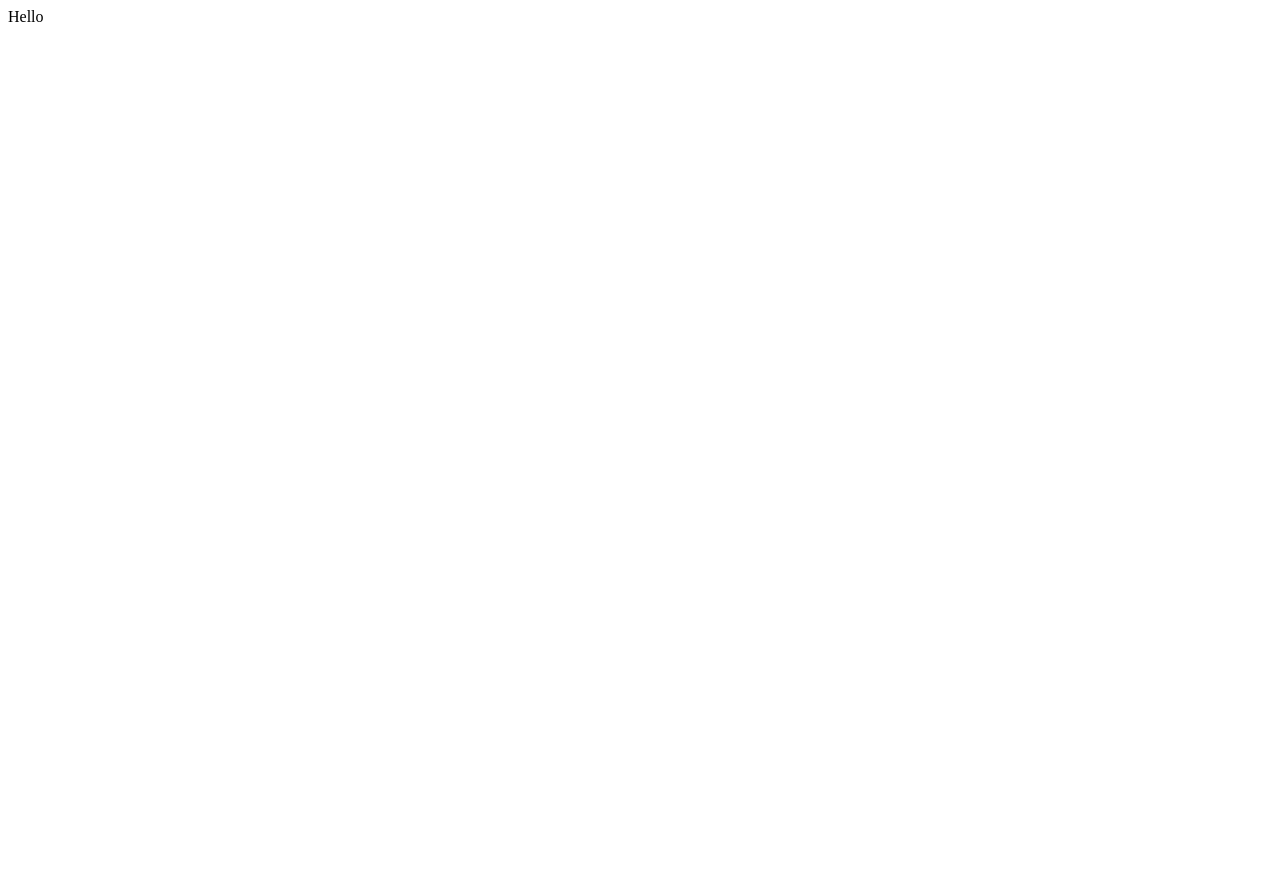
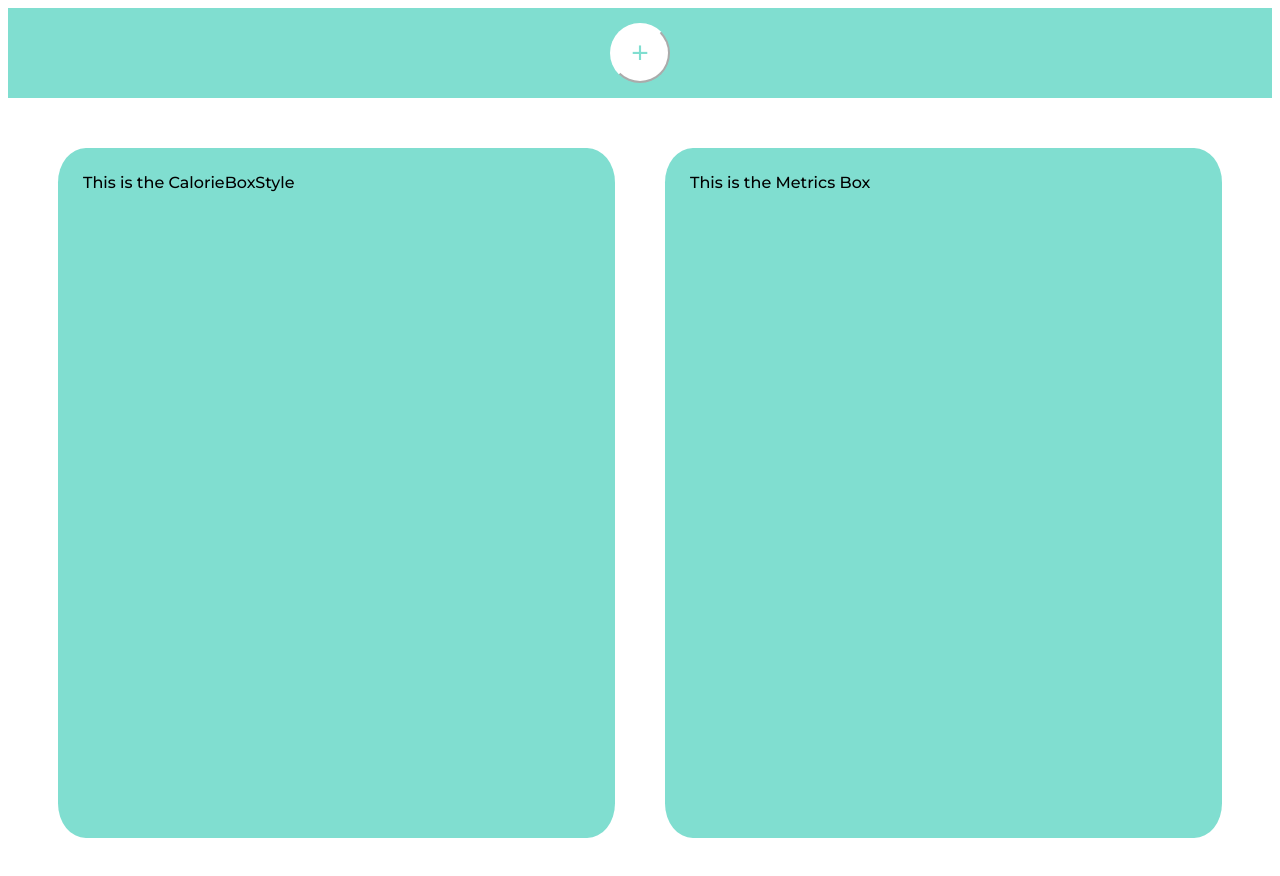
Before and after one commit to jzhengcode/SodaPOP, a React app: page / in a window 1280 px wide. Shown: the top 876 px of the page. Before the commit the page ends 800 px from the top, so only its background shows below. Built offline with nearby package versions, Linux system fonts and the light colour scheme.

Commit message:
formatted + styled basic dashboard

```diff
--- /dev/null
+++ b/client/src/StyledComponents/prop.style.js
@@ -0,0 +1,14 @@
+import styled from 'styled-components';
+
+const MetricsBox = styled.div`
+  margin: ${props =>
+    props.calories ? '50px 25px 50px 50px' : '50px 50px 50px 25px'
+  };
+  width: 50%;
+  height: 80%;
+  padding: 25px;
+  background-color: #80DED0;
+  border-radius: 5%;
+`;
+
+export { MetricsBox };
--- /dev/null
+++ b/client/src/StyledComponents/static.style.js
@@ -0,0 +1,33 @@
+import styled from 'styled-components';
+
+const AddEntryButtonStyle = styled.button`
+  height: 60px;
+  width: 60px;
+  background-color: white;
+  color: #80DED0;
+  text-align: center;
+  font-size: 30px;
+  border-color: white;
+  border-radius: 50%;
+  align-self: center;
+`;
+
+const DashboardStyle = styled.div`
+  display: flex;
+  justify-content: center;
+  width: 100%;
+  height: 800px;
+`;
+
+const NavigationBarStyle = styled.div`
+  width: 100%;
+  height: 90px;
+  display: flex;
+  justify-content: center;
+  background-color: #80DED0;
+`;
+export {
+  AddEntryButtonStyle,
+  DashboardStyle,
+  NavigationBarStyle
+};
--- /dev/null
+++ b/client/src/components/Dashboard.jsx
@@ -0,0 +1,30 @@
+import React from 'react';
+
+import { DashboardStyle } from '../StyledComponents/static.style';
+import { MetricsBox } from '../StyledComponents/prop.style';
+
+class Dashboard extends React.Component {
+  constructor(props) {
+    super(props);
+    this.state = {
+      openModal: false,
+    };
+  }
+
+  render() {
+    if (!this.state.openModal) {
+      return (
+        <DashboardStyle>
+          <MetricsBox calories={true}>
+            This is the CalorieBoxStyle
+          </MetricsBox>
+          <MetricsBox>
+            This is the Metrics Box
+          </MetricsBox>
+        </DashboardStyle>
+      )
+    }
+  }
+}
+
+export default Dashboard;
--- a/client/src/components/PopApp.jsx
+++ b/client/src/components/PopApp.jsx
@@ -1,11 +1,21 @@
 import React from 'react';
+import Dashboard from './Dashboard';
+import {
+  AddEntryButtonStyle,
+  NavigationBarStyle
+} from '../StyledComponents/static.style';
 
-const PopApp = () => {
-  return (
-    <div>
-      Hello
-    </div>
-  )
+class PopApp extends React.Component {
+  render() {
+    return (
+      <div>
+        <NavigationBarStyle>
+          <AddEntryButtonStyle onClick={this.handleAddEntry}> + </AddEntryButtonStyle>
+        </NavigationBarStyle>
+        <Dashboard />
+      </div>
+    )
+  }
 }
 
 export default PopApp;
--- a/client/src/index.html
+++ b/client/src/index.html
@@ -2,8 +2,14 @@
 <html lang="en">
   <head>
     <meta charset="utf-8">
+    <link href="https://fonts.googleapis.com/css2?family=Montserrat:wght@500&display=swap" rel="stylesheet">
     <title>SodaPOP! - Pop! Goes your soda drinking habits!</title>
   </head>
+  <style>
+    body {
+      font-family: 'Montserrat', sans-serif;
+    }
+  </style>
   <body>
     <div id="PopApp"></div>
   </body>
--- a/database/index.js
+++ b/database/index.js
@@ -4,12 +4,12 @@ const { Pool } = require('pg');
 const pool = new Pool({
   user: process.env.DB_USER || 'mvp',
   host: process.env.HOST || 'localhost',
-  database: process.env.DB || SodaPOP,
+  database: process.env.DB || 'sodapop',
   password: process.env.DB_PASSWORD || '',
   port: process.env.DB_PORT,
   max: 20,
   keepAliveInitialDelayMillis: 30000,
   connectionTimeoutMillis: 2000,
-})
+});
 
 module.exports.pool = pool;
--- a/package.json
+++ b/package.json
@@ -40,6 +40,10 @@
     "path": "^0.12.7",
     "pg": "^8.3.0",
     "react": "^16.13.1",
-    "react-dom": "^16.13.1"
+    "react-dom": "^16.13.1",
+    "styled-components": "^5.1.1"
+  },
+  "resolutions": {
+    "styled-components": "^5"
   }
 }
```
Also changed, not shown: .eslintrc.js, webpack.config.js (line endings or trailing spaces), 2 other files (tests, documents, lock files or other folders).
